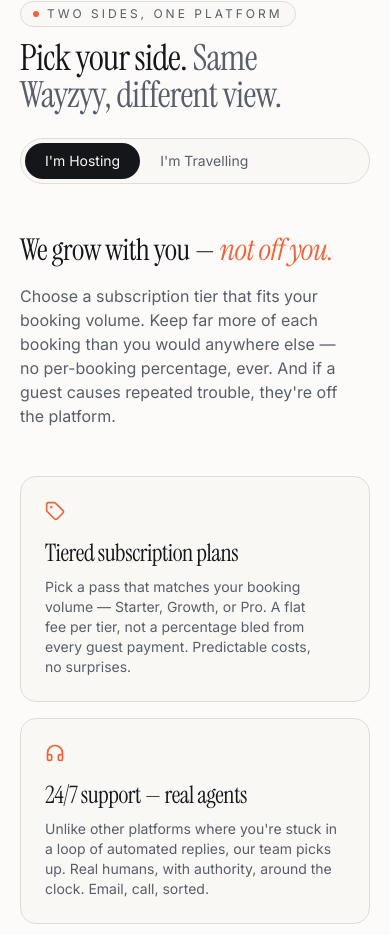
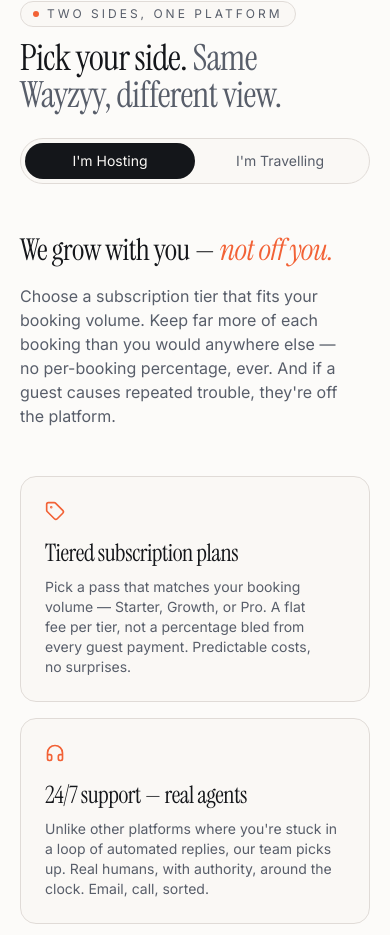
Before and after one commit to wayzyy-project/wayzyy-site, a React (Vite) app: page / in a window 390 px wide. Shown: the part 6076-7011 px from the top of the page. Built offline with nearby package versions, Linux system fonts and the light colour scheme.

Commit message:
Fix mobile toggle: equal-width buttons, full-width on mobile

```diff
--- a/src/components/TwoSides.tsx
+++ b/src/components/TwoSides.tsx
@@ -106,13 +106,13 @@ export function TwoSides() {
               </h2>
             </div>
             {/* segmented toggle */}
-            <div className="flex shrink-0 rounded-full border border-border bg-background p-1 text-sm">
+            <div className="flex w-full rounded-full border border-border bg-background p-1 text-sm sm:w-auto sm:shrink-0">
               {(["host", "traveler"] as const).map((s) => (
                 <button
                   key={s}
                   onClick={() => setSide(s)}
                   className={
-                    "relative rounded-full px-5 py-2 transition-colors " +
+                    "relative flex-1 rounded-full px-5 py-2 text-center transition-colors sm:flex-none " +
                     (side === s
                       ? "text-background"
                       : "text-muted-foreground hover:text-foreground")
```
